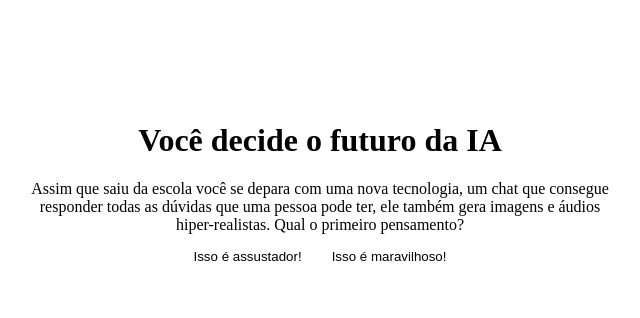
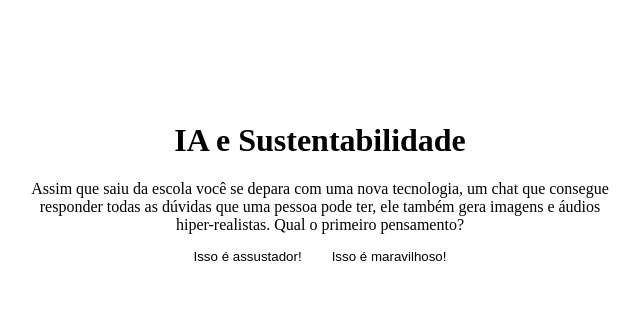
Before and after one commit to Eduardaxavier/duda-2-1curso, a plain HTML site: page index.html in a window 1280 px wide. Shown: the part 210-528 px from the top of the page, without its empty margins (320-960 px from the left). Drawn offline with Linux system fonts and the light colour scheme.

Commit message:
Update index.html

```diff
--- a/index.html
+++ b/index.html
@@ -8,7 +8,7 @@
 </head>
 <body>
     <div class="caixa-principal">
-        <h1>Você decide o futuro da IA</h1>
+        <h1>IA e Sustentabilidade</h1>
         <div class="caixa-perguntas"></div>
         <div class="caixa-alternativas"></div>
         <div class="caixa-resultado">
```
